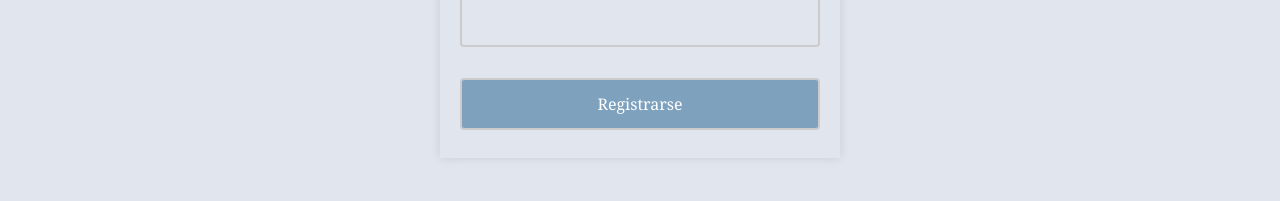
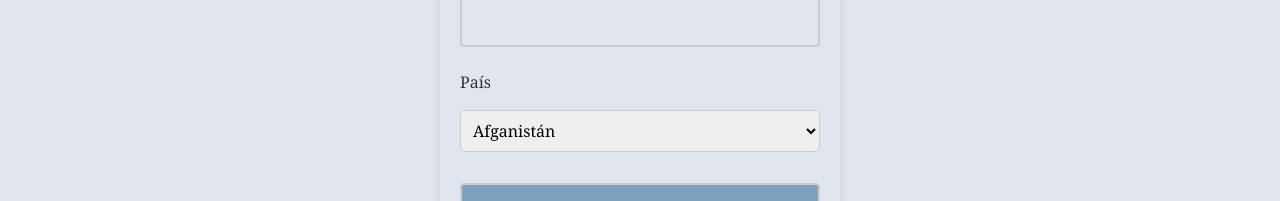
Before and after one commit to Sreyes866/BD-DW, a React (Create React App) app in the folder Downloads/PROYECTO-DW/frontend/: page /register in a window 1280 px wide. Shown: the part 500-701 px from the top of the page. Built offline with nearby package versions, Linux system fonts and the light colour scheme; no server answers.

Commit message:
nacionalidad de usuarios implementada, correos corregidos

```diff
--- a/Downloads/PROYECTO-DW/frontend/src/components/Contact.jsx
+++ b/Downloads/PROYECTO-DW/frontend/src/components/Contact.jsx
@@ -27,15 +27,28 @@ const Contact = () => {
   const handleSubmit = (e) => {
     e.preventDefault();
     const form = e.target;
+    const userEmail = form.user_email.value; // Obtén el valor del campo de correo electrónico
 
-    emailjs.sendForm('service_db-dw', 'template_0idkwyf', form, 'BLyjSRydByFGcVhN6')
-      .then((result) => {
-          console.log(result.text);
-          alert("Mensaje enviado!");
-      }, (error) => {
-          console.log(error.text);
-          alert("Ocurrió un error al enviar el mensaje. Inténtalo de nuevo.");
-      });
+    // Añadir comprobación para userEmail
+    if (!userEmail) {
+      alert("Por favor, introduce una dirección de correo electrónico.");
+      return;
+    }
+
+    emailjs.send(
+      'service_db-dw',
+      'template_0idkwyf',
+      {
+        user_email: userEmail,
+      },
+      'BLyjSRydByFGcVhN6'
+    ).then(
+      () => alert("Correo enviado con éxito"),
+      (error) => {
+        console.log(error.text);
+        alert("Ocurrió un error al enviar el mensaje. Inténtalo de nuevo.");
+      }
+    );
   };
 
   useEffect(() => {
@@ -70,7 +83,7 @@ const Contact = () => {
               <input type="text" className="form-control" name="user_name" placeholder="Nombres" required />
             </div>
             <div className="mb-3">
-              <input type="text" className="form-control" name="user_surname" placeholder="Apellidos" required />
+              <input type="text" className="form-control" name="user_lastname" placeholder="Apellidos" required />
             </div>
             <div className="mb-3">
               <input type="email" className="form-control" name="user_email" placeholder="Correo electrónico" required />
--- a/Downloads/PROYECTO-DW/frontend/src/components/Register.jsx
+++ b/Downloads/PROYECTO-DW/frontend/src/components/Register.jsx
@@ -1,10 +1,15 @@
-/* global Email */
+import React from 'react';
 import axios from 'axios';
 import { useHistory } from 'react-router-dom';
 import emailjs from 'emailjs-com';
 
 const Register = () => {
   const history = useHistory();
+  let selectedCountry = null;
+
+  const handleCountryChange = (e) => {
+    selectedCountry = e.target.value;
+  };
 
   const handleSubmit = async (e) => {
     e.preventDefault();
@@ -19,6 +24,7 @@ const Register = () => {
         username,
         email,
         password,
+        nationality: selectedCountry // Añadir la nacionalidad aquí
       });
 
       if (response.status === 200 && response.data.message === 'Usuario registrado') {
@@ -66,6 +72,205 @@ const Register = () => {
           <label htmlFor="password">Contraseña</label>
           <input type="password" id="password" name="password" />
         </div>
+        <div className="form-group">
+          <label htmlFor="nationality">País</label>
+          <select id="nationality" name="nationality" onChange={handleCountryChange}>
+          <option value="Afganistán">Afganistán</option>
+<option value="Albania">Albania</option>
+<option value="Alemania">Alemania</option>
+<option value="Andorra">Andorra</option>
+<option value="Angola">Angola</option>
+<option value="Antigua y Barbuda">Antigua y Barbuda</option>
+<option value="Arabia Saudita">Arabia Saudita</option>
+<option value="Argelia">Argelia</option>
+<option value="Argentina">Argentina</option>
+<option value="Armenia">Armenia</option>
+<option value="Australia">Australia</option>
+<option value="Austria">Austria</option>
+<option value="Azerbaiyán">Azerbaiyán</option>
+<option value="Bahamas">Bahamas</option>
+<option value="Bangladés">Bangladés</option>
+<option value="Barbados">Barbados</option>
+<option value="Baréin">Baréin</option>
+<option value="Bélgica">Bélgica</option>
+<option value="Belice">Belice</option>
+<option value="Benín">Benín</option>
+<option value="Bielorrusia">Bielorrusia</option>
+<option value="Birmania">Birmania</option>
+<option value="Bolivia">Bolivia</option>
+<option value="Bosnia y Herzegovina">Bosnia y Herzegovina</option>
+<option value="Botsuana">Botsuana</option>
+<option value="Brasil">Brasil</option>
+<option value="Brunéi">Brunéi</option>
+<option value="Bulgaria">Bulgaria</option>
+<option value="Burkina Faso">Burkina Faso</option>
+<option value="Burundi">Burundi</option>
+<option value="Bután">Bután</option>
+<option value="Cabo Verde">Cabo Verde</option>
+<option value="Camboya">Camboya</option>
+<option value="Camerún">Camerún</option>
+<option value="Canadá">Canadá</option>
+<option value="Catar">Catar</option>
+<option value="Chad">Chad</option>
+<option value="Chile">Chile</option>
+<option value="China">China</option>
+<option value="Chipre">Chipre</option>
+<option value="Ciudad del Vaticano">Ciudad del Vaticano</option>
+<option value="Colombia">Colombia</option>
+<option value="Comoras">Comoras</option>
+<option value="Corea del Norte">Corea del Norte</option>
+<option value="Corea del Sur">Corea del Sur</option>
+<option value="Costa de Marfil">Costa de Marfil</option>
+<option value="Costa Rica">Costa Rica</option>
+<option value="Croacia">Croacia</option>
+<option value="Cuba">Cuba</option>
+<option value="Dinamarca">Dinamarca</option>
+<option value="Dominica">Dominica</option>
+<option value="Ecuador">Ecuador</option>
+<option value="Egipto">Egipto</option>
+<option value="El Salvador">El Salvador</option>
+<option value="Emiratos Árabes Unidos">Emiratos Árabes Unidos</option>
+<option value="Eritrea">Eritrea</option>
+<option value="Eslovaquia">Eslovaquia</option>
+<option value="Eslovenia">Eslovenia</option>
+<option value="España">España</option>
+<option value="Estados Unidos">Estados Unidos</option>
+<option value="Estonia">Estonia</option>
+<option value="Etiopía">Etiopía</option>
+<option value="Filipinas">Filipinas</option>
+<option value="Finlandia">Finlandia</option>
+<option value="Fiyi">Fiyi</option>
+<option value="Francia">Francia</option>
+<option value="Gabón">Gabón</option>
+<option value="Gambia">Gambia</option>
+<option value="Georgia">Georgia</option>
+<option value="Ghana">Ghana</option>
+<option value="Granada">Granada</option>
+<option value="Grecia">Grecia</option>
+<option value="Guatemala">Guatemala</option>
+<option value="Guyana">Guyana</option>
+<option value="Guinea">Guinea</option>
+<option value="Guinea-Bisáu">Guinea-Bisáu</option>
+<option value="Guinea Ecuatorial">Guinea Ecuatorial</option>
+<option value="Haití">Haití</option>
+<option value="Honduras">Honduras</option>
+<option value="Hungría">Hungría</option>
+<option value="India">India</option>
+<option value="Indonesia">Indonesia</option>
+<option value="Irak">Irak</option>
+<option value="Irán">Irán</option>
+<option value="Irlanda">Irlanda</option>
+<option value="Islandia">Islandia</option>
+<option value="Islas Marshall">Islas Marshall</option>
+<option value="Islas Salomón">Islas Salomón</option>
+<option value="Israel">Israel</option>
+<option value="Italia">Italia</option>
+<option value="Jamaica">Jamaica</option>
+<option value="Japón">Japón</option>
+<option value="Jordania">Jordania</option>
+<option value="Kazajistán">Kazajistán</option>
+<option value="Kenia">Kenia</option>
+<option value="Kirguistán">Kirguistán</option>
+<option value="Kiribati">Kiribati</option>
+<option value="Kuwait">Kuwait</option>
+<option value="Laos">Laos</option>
+<option value="Lesoto">Lesoto</option>
+<option value="Letonia">Letonia</option>
+<option value="Líbano">Líbano</option>
+<option value="Liberia">Liberia</option>
+<option value="Libia">Libia</option>
+<option value="Liechtenstein">Liechtenstein</option>
+<option value="Lituania">Lituania</option>
+<option value="Luxemburgo">Luxemburgo</option>
+<option value="Macedonia del Norte">Macedonia del Norte</option>
+<option value="Madagascar">Madagascar</option>
+<option value="Malaui">Malaui</option>
+<option value="Malasia">Malasia</option>
+<option value="Maldivas">Maldivas</option>
+<option value="Malí">Malí</option>
+<option value="Malta">Malta</option>
+<option value="Marruecos">Marruecos</option>
+<option value="Mauricio">Mauricio</option>
+<option value="Mauritania">Mauritania</option>
+<option value="México">México</option>
+<option value="Micronesia">Micronesia</option>
+<option value="Moldavia">Moldavia</option>
+<option value="Mónaco">Mónaco</option>
+<option value="Mongolia">Mongolia</option>
+<option value="Montenegro">Montenegro</option>
+<option value="Mozambique">Mozambique</option>
+<option value="Namibia">Namibia</option>
+<option value="Nauru">Nauru</option>
+<option value="Nepal">Nepal</option>
+<option value="Nicaragua">Nicaragua</option>
+<option value="Níger">Níger</option>
+<option value="Nigeria">Nigeria</option>
+<option value="Noruega">Noruega</option>
+<option value="Nueva Zelanda">Nueva Zelanda</option>
+<option value="Omán">Omán</option>
+<option value="Países Bajos">Países Bajos</option>
+<option value="Pakistán">Pakistán</option>
+<option value="Palaos">Palaos</option>
+<option value="Panamá">Panamá</option>
+<option value="Papúa Nueva Guinea">Papúa Nueva Guinea</option>
+<option value="Paraguay">Paraguay</option>
+<option value="Perú">Perú</option>
+<option value="Polonia">Polonia</option>
+<option value="Portugal">Portugal</option>
+<option value="Reino Unido">Reino Unido</option>
+<option value="República Centroafricana">República Centroafricana</option>
+<option value="República Checa">República Checa</option>
+<option value="República del Congo">República del Congo</option>
+<option value="República Dominicana">República Dominicana</option>
+<option value="Ruanda">Ruanda</option>
+<option value="Rumania">Rumania</option>
+<option value="Rusia">Rusia</option>
+<option value="Samoa">Samoa</option>
+<option value="San Cristóbal y Nieves">San Cristóbal y Nieves</option>
+<option value="San Marino">San Marino</option>
+<option value="San Vicente y las Granadinas">San Vicente y las Granadinas</option>
+<option value="Santa Lucía">Santa Lucía</option>
+<option value="Santo Tomé y Príncipe">Santo Tomé y Príncipe</option>
+<option value="Senegal">Senegal</option>
+<option value="Serbia">Serbia</option>
+<option value="Seychelles">Seychelles</option>
+<option value="Sierra Leona">Sierra Leona</option>
+<option value="Singapur">Singapur</option>
+<option value="Siria">Siria</option>
+<option value="Somalia">Somalia</option>
+<option value="Sri Lanka">Sri Lanka</option>
+<option value="Suazilandia">Suazilandia</option>
+<option value="Sudáfrica">Sudáfrica</option>
+<option value="Sudán">Sudán</option>
+<option value="Sudán del Sur">Sudán del Sur</option>
+<option value="Suecia">Suecia</option>
+<option value="Suiza">Suiza</option>
+<option value="Surinam">Surinam</option>
+<option value="Tailandia">Tailandia</option>
+<option value="Tanzania">Tanzania</option>
+<option value="Tayikistán">Tayikistán</option>
+<option value="Timor Oriental">Timor Oriental</option>
+<option value="Togo">Togo</option>
+<option value="Tonga">Tonga</option>
+<option value="Trinidad y Tobago">Trinidad y Tobago</option>
+<option value="Túnez">Túnez</option>
+<option value="Turkmenistán">Turkmenistán</option>
+<option value="Turquía">Turquía</option>
+<option value="Tuvalu">Tuvalu</option>
+<option value="Ucrania">Ucrania</option>
+<option value="Uganda">Uganda</option>
+<option value="Uruguay">Uruguay</option>
+<option value="Uzbekistán">Uzbekistán</option>
+<option value="Vanuatu">Vanuatu</option>
+<option value="Venezuela">Venezuela</option>
+<option value="Vietnam">Vietnam</option>
+<option value="Yemen">Yemen</option>
+<option value="Yibuti">Yibuti</option>
+<option value="Zambia">Zambia</option>
+<option value="Zimbabue">Zimbabue</option>
+
+          </select>
+        </div>
         <button type="submit">Registrarse</button>
       </form>
     </div>
--- a/Downloads/PROYECTO-DW/package.json
+++ b/Downloads/PROYECTO-DW/package.json
@@ -2,6 +2,7 @@
   "dependencies": {
     "axios": "^1.5.1",
     "bootstrap": "^5.3.2",
-    "react-bootstrap": "^2.9.0"
+    "react-bootstrap": "^2.9.0",
+    "react-select": "^5.7.7"
   }
 }
```
Also changed, not shown: 1 other file (tests, documents, lock files or other folders).
